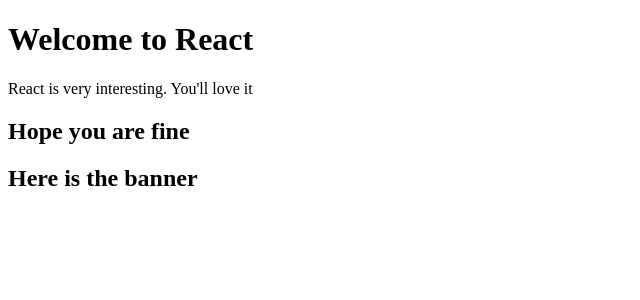
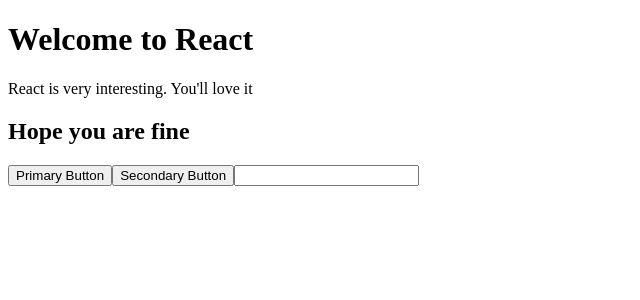
Before and after one commit to Aditya-Kumar-Sahu/PrepBytes, a React (Create React App) app in the folder react_workspace/react_first_project/: page / in a window 1280 px wide. Shown: the top 300 px of the page, without its empty margins (0-640 px from the left). Built offline with nearby package versions, Linux system fonts and the light colour scheme.

Commit message:
learning event handling

```diff
--- a/react_workspace/react_first_project/src/App.js
+++ b/react_workspace/react_first_project/src/App.js
@@ -1,13 +1,49 @@
+import { Component } from "react"
 import HeadingClass from "./components/headingClass"
-import Banner from "./components/banner"
 
-function App(){
-    return(
-        <>
-        <HeadingClass />
-        <Banner />
-        </>
-    )
+// function handleClick(){
+//     console.log("Button is Clicked")
+// }
+
+// function handleInputChange(){
+//     console.log("Someone is typing")
+// }
+
+// function onMouseEnter(){
+//     console.log("Mouse has entered")
+// }
+
+// function HandleFocus(){
+//     console.log("Input in Focus")
+// }
+
+class App extends Component{
+    handleClick(){
+        console.log("Button is Clicked")
+    }
+
+    handleInputChange(){
+        console.log("Someone is typing")
+    }
+
+    onMouseEnter(){
+        console.log("Mouse has entered")
+    }
+
+    HandleFocus(){
+        console.log("Input in Focus")
+    }
+
+    render(){
+        return(
+            <>
+            <HeadingClass />
+            <button onClick={this.handleClick} id="button-1">Primary Button</button>
+            <button onClick={this.handleClick} id="button-2">Secondary Button</button>
+            <input onChange={this.handleInputChange} onMouseEnter={this.onMouseEnter} onFocus={this.HandleFocus}/>
+            </>
+        )
+    }
 }
 
 export default App
```
